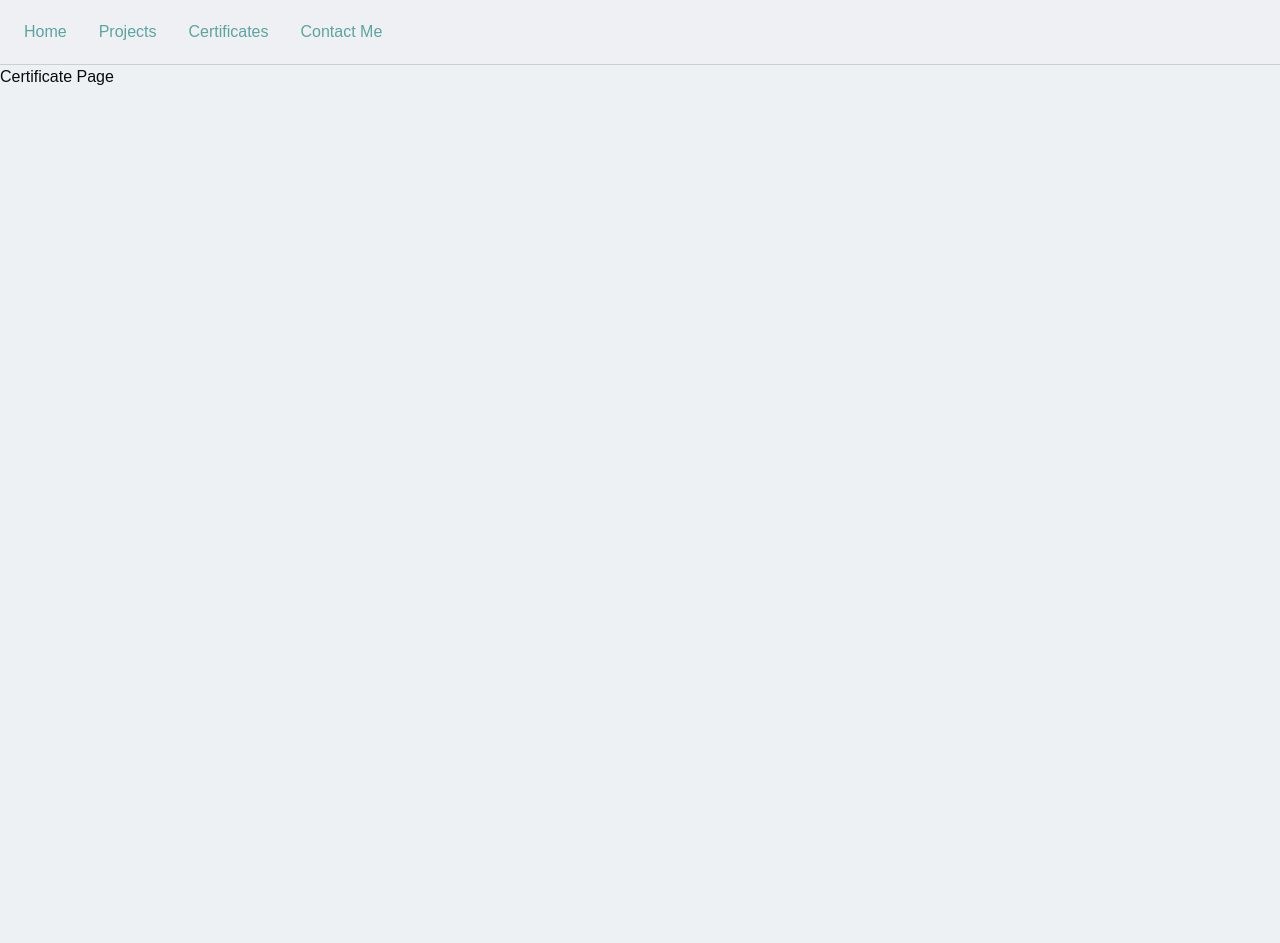
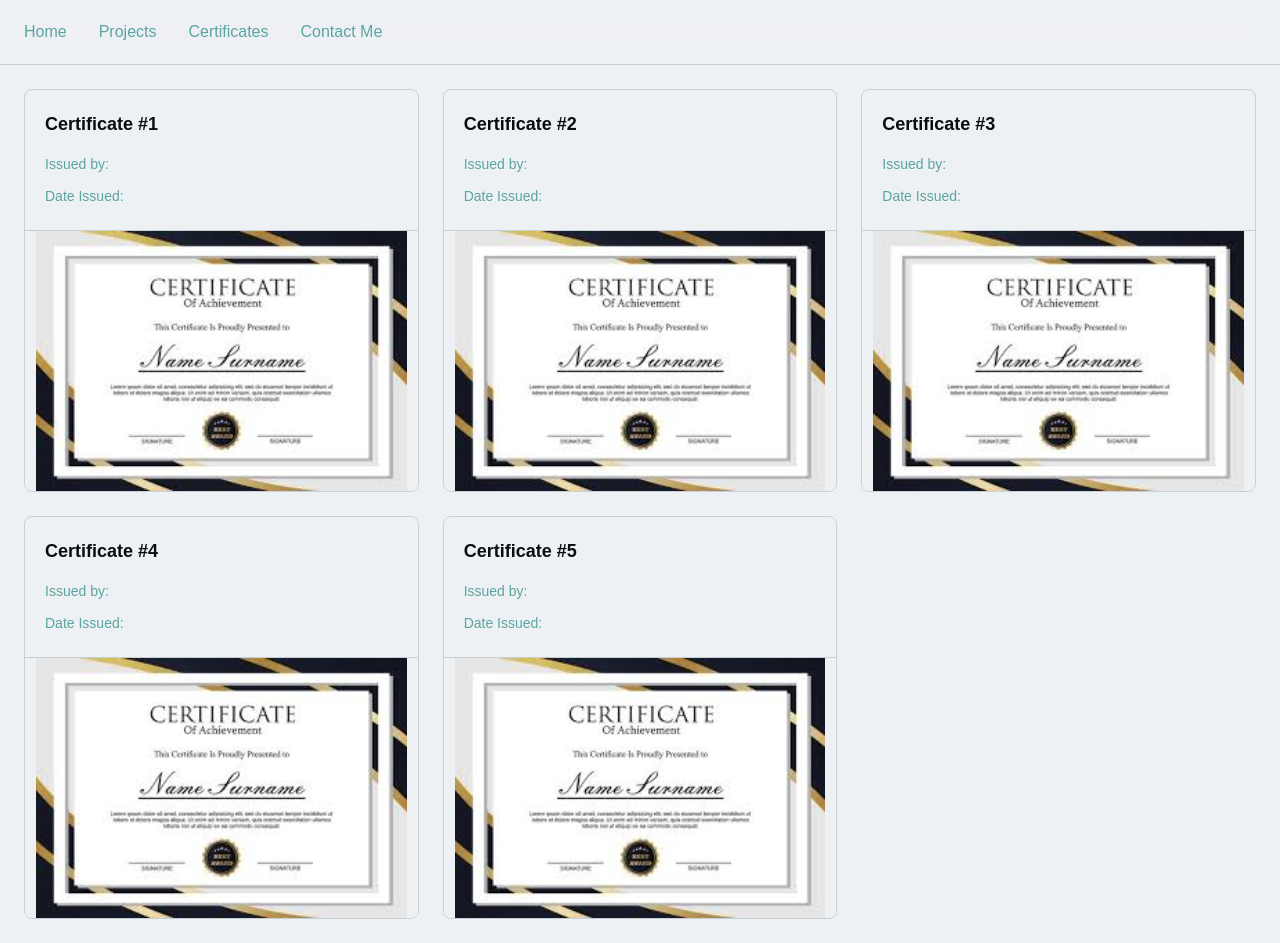
Before and after one commit to Raidiniom/portfolio, a Next.js app: page /certificates in a window 1280 px wide. Before the commit the page ends 800 px from the top, so only its background shows below. Built offline with nearby package versions, Linux system fonts and the light colour scheme.

Commit message:
Looks good, add content later

```diff
--- a/app/certificates/data/data.js
+++ /dev/null
@@ -1,32 +0,0 @@
-export const certificate_details = [
-    {
-        title: "Certificate #1",
-        issued_by: "",
-        data_issued: "",
-        image: "",
-    },
-    {
-        title: "Certificate #2",
-        issued_by: "",
-        data_issued: "",
-        image: "",
-    },
-    {
-        title: "Certificate #3",
-        issued_by: "",
-        data_issued: "",
-        image: "",
-    },
-    {
-        title: "Certificate #4",
-        issued_by: "",
-        data_issued: "",
-        image: "",
-    },
-    {
-        title: "Certificate #5",
-        issued_by: "",
-        data_issued: "",
-        image: "",
-    },
-]
--- /dev/null
+++ b/app/certificates/data/data.ts
@@ -0,0 +1,39 @@
+export interface Certificate {
+    title: string;
+    issued_by: string;
+    date_issued: string;
+    image: string;
+}
+
+export const certificate_details: Certificate[] = [
+    {
+        title: "Certificate #1",
+        issued_by: "",
+        date_issued: "",
+        image: "./certificate_img/placeholder_cert.jpg",
+    },
+    {
+        title: "Certificate #2",
+        issued_by: "",
+        date_issued: "",
+        image: "./certificate_img/placeholder_cert.jpg",
+    },
+    {
+        title: "Certificate #3",
+        issued_by: "",
+        date_issued: "",
+        image: "./certificate_img/placeholder_cert.jpg",
+    },
+    {
+        title: "Certificate #4",
+        issued_by: "",
+        date_issued: "",
+        image: "./certificate_img/placeholder_cert.jpg",
+    },
+    {
+        title: "Certificate #5",
+        issued_by: "",
+        date_issued: "",
+        image: "./certificate_img/placeholder_cert.jpg",
+    },
+]
--- a/app/certificates/page.tsx
+++ b/app/certificates/page.tsx
@@ -1,13 +1,18 @@
 'use client';
 
+import Certcard from "../components/Certcard";
 import { certificate_details } from "./data/data";
 
 export default function Certificates() {
     return (
-        <>
-            <div>
-                <h2>Certificate Page</h2>
-            </div>
-        </>
+        <div className="grid grid-cols-1 md:grid-cols-2 lg:grid-cols-3 gap-6 p-6">
+            {certificate_details.map((cert, index) => (
+                <Certcard key={index}
+                    title={cert.title}
+                    issued_by={cert.issued_by}
+                    date_issued={cert.date_issued}
+                    image={cert.image} />
+            ))}
+        </div>
     )
 }
--- /dev/null
+++ b/app/components/Certcard.tsx
@@ -0,0 +1,74 @@
+'use client';
+
+import { useState } from 'react';
+
+interface Certprop {
+    title: string,
+    issued_by: string,
+    date_issued: string,
+    image: string,
+}
+
+export default function Certcard({ title, issued_by, date_issued, image }: Certprop) {
+    const [isModalOpen, setIsModalOpen] = useState(false);
+
+    return (
+        <>
+            <div className="border border-border rounded-lg overflow-hidden hover:shadow-md transition-shadow">
+                <div className="p-5">
+                    <h2 className="text-lg font-semibold text-foreground mb-4">{title}</h2>
+
+                    <div className="mb-3">
+                        <div className="text-noel-teal text-sm font-medium mb-1">Issued by:</div>
+                        <div className="text-foreground/80">{issued_by}</div>
+                    </div>
+
+                    <div>
+                        <div className="text-noel-teal text-sm font-medium mb-1">Date Issued:</div>
+                        <div className="text-foreground/80">{date_issued}</div>
+                    </div>
+                </div>
+
+                <div className="border-t border-border">
+                    <div
+                        className="w-full h-65 cursor-pointer"
+                        onClick={() => setIsModalOpen(true)}
+                    >
+                        <img
+                            src={image}
+                            alt={`${title} certificate`}
+                            className="w-full h-full object-contain bg-noel-silver hover:opacity-90 transition-opacity"
+                        />
+                    </div>
+                </div>
+            </div>
+
+            {isModalOpen && (
+                <div
+                    className="fixed inset-0 z-50 flex items-center justify-center bg-black/70 p-4"
+                    onClick={() => setIsModalOpen(false)}
+                >
+                    <div
+                        className="relative max-w-screen-xl max-h-screen"
+                        onClick={(e) => e.stopPropagation()}
+                    >
+                        <img
+                            src={image}
+                            alt={`${title} certificate`}
+                            className="max-w-5xl max-h-[95vh] object-contain rounded-lg"
+                        />
+
+                        <button
+                            className="absolute top-4 right-4 text-white bg-black/50 hover:bg-black/70 rounded-full p-2 transition-colors"
+                            onClick={() => setIsModalOpen(false)}
+                        >
+                            <svg className="w-6 h-6" fill="none" stroke="currentColor" viewBox="0 0 24 24">
+                                <path strokeLinecap="round" strokeLinejoin="round" strokeWidth={2} d="M6 18L18 6M6 6l12 12" />
+                            </svg>
+                        </button>
+                    </div>
+                </div>
+            )}
+        </>
+    )
+}
--- a/app/projects/data/data.js
+++ b/app/projects/data/data.js
@@ -2,31 +2,37 @@ export const project_details = [
     {
         title: "Test 1",
         description: "This is test 1 description",
-        image: "",
+        screenshot: "",
+        link: "",
     },
     {
         title: "Test 2",
         description: "This is test 2 description",
-        image: "",
+        screenshot: "",
+        link: "",
     },
     {
         title: "Test 3",
         description: "This is test 3 description",
-        image: "",
+        screenshot: "",
+        link: "",
     },
     {
         title: "Test 4",
         description: "This is test 4 description",
-        image: "",
+        screenshot: "",
+        link: "",
     },
     {
         title: "Test 5",
         description: "This is test 5 description",
-        image: "",
+        screenshot: "",
+        link: "",
     },
     {
         title: "Test 6",
         description: "This is test 6 description",
-        image: "",
+        screenshot: "",
+        link: "",
     }
 ]
--- a/app/projects/page.tsx
+++ b/app/projects/page.tsx
@@ -9,6 +9,7 @@
  * - screenshot
  * - name
  * - description
+ * - a link to the repository
  */
 
 import { project_details } from "./data/data";
```
Also changed, not shown: app/components/Projcard.tsx (added), public/certificate_img/placeholder_cert.jpg (added).
